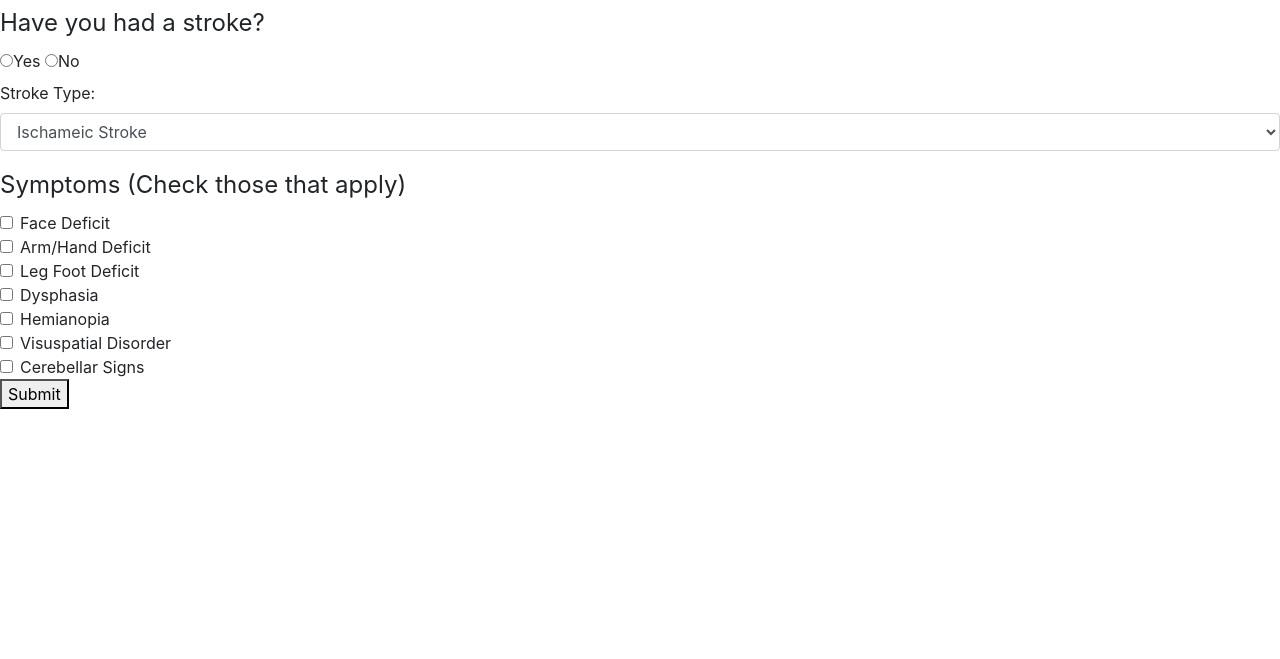
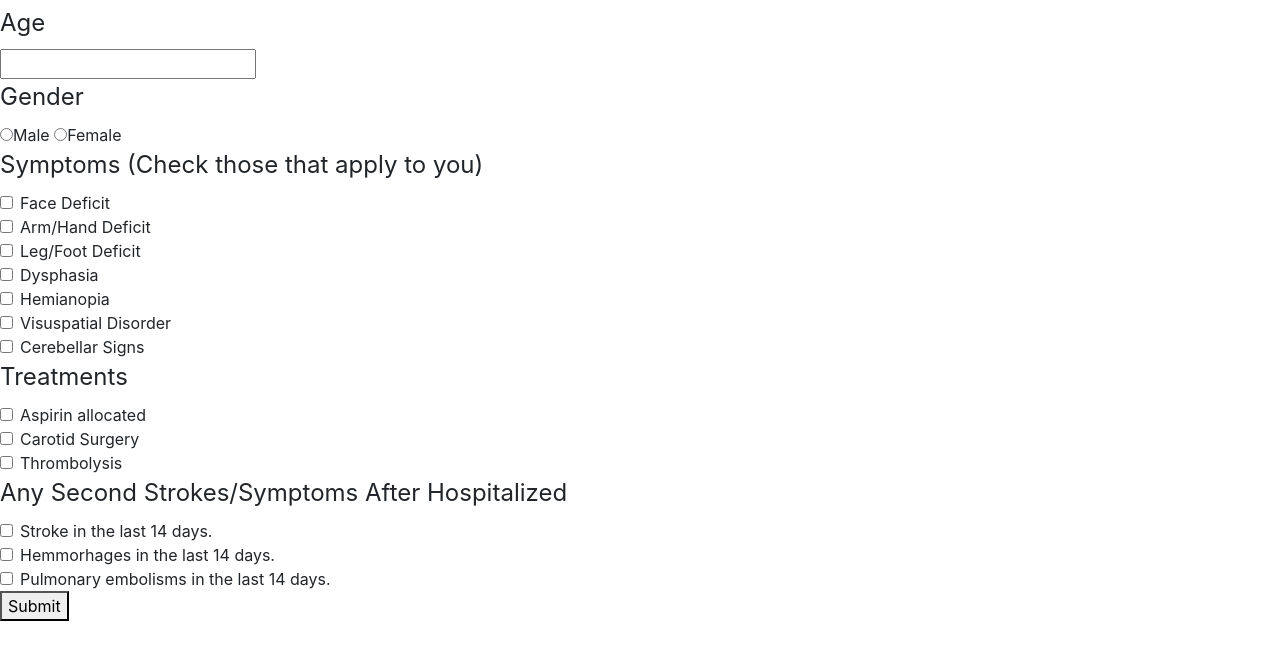
Before and after one commit to AbhinavMadahar/ASSIST, a plain HTML site: page index.html in a window 1280 px wide. Shown: the part 51-710 px from the top of the page. Drawn offline with nearby package versions, Linux system fonts and the light colour scheme.

Commit message:
Modified input variables

```diff
--- a/index.html
+++ b/index.html
@@ -11,25 +11,24 @@
 <form action="">
   <h1>ASSIST (Assesment of Stroke Survival in Short Term)</h1>
 
-  <!--- Yes or no to stroke -->
-  <legend>Have you had a stroke?</legend>
-  <div class="radio">
-    <label class="radio-inline"><input type="radio" name="stroke-boolean">Yes</label>
-    <label class="radio-inline"><input type="radio" name="stroke-boolean">No</label>
+  <!--- Age -->
+  <div class="age">
+    <legend>Age</legend>
+    <input type="number" name="age" value="">
   </div>
 
- <!--- Stroke Type -->
- <div class="form-group">
-   <label for="stroke-type">Stroke Type:</label>
-   <select class="form-control" id="stroke-type" placeholder="Select Stroke Type" >
-     <option>Ischameic Stroke</option>
-     <option>Haemorrhagic Stroke</option>
-     <option>Indeterminate Stroke</option>
-   </select>
+  <!-- Gender -->
+  <div>
+    <legend>Gender</legend>
+    <input type="radio" name="gender" value="Male">Male
+    <input type="radio" name="gender" value="Female">Female
   </div>
 
+
+
+
   <!--- Symptoms -->
-  <legend>Symptoms (Check those that apply)</legend>
+  <legend>Symptoms (Check those that apply to you)</legend>
   <div class="form-check">
     <input class="form-check-input" type="checkbox" value="" id=face-deficit>
     <label class="form-check-label" for="face-deficit">Face Deficit</label>
@@ -40,7 +39,7 @@
   </div>
   <div class="form-check">
     <input class="form-check-input" type="checkbox" value="" id=leg-foot-deficit>
-    <label class="form-check-label" for="leg-foot-deficit">Leg Foot Deficit</label>
+    <label class="form-check-label" for="leg-foot-deficit">Leg/Foot Deficit</label>
   </div>
   <div class="form-check">
     <input class="form-check-input" type="checkbox" value="" id=dysphasia>
@@ -59,6 +58,36 @@
     <label class="form-check-label" for="cerebellar-signs">Cerebellar Signs</label>
   </div>
 
+  <!-- Treatments -->
+  <legend>Treatments</legend>
+  <div class="form-check">
+    <input class="form-check-input" type="checkbox" value="" id=aspirin>
+    <label class="form-check-label" for="aspirn">Aspirin allocated</label>
+  </div>
+  <div class="form-check">
+    <input class="form-check-input" type="checkbox" value="" id=carotid>
+    <label class="form-check-label" for="carotid">Carotid Surgery</label>
+  </div>
+  <div class="form-check">
+    <input class="form-check-input" type="checkbox" value="" id=thromb>
+    <label class="form-check-label" for="thromb">Thrombolysis</label>
+  </div>
+
+  <!-- Any Second Strokes/Symptoms After Hospitalized -->
+  <legend>Any Second Strokes/Symptoms After Hospitalized</legend>
+  <div class="form-check">
+    <input class="form-check-input" type="checkbox" value="" id=stroke_14>
+    <label class="form-check-label" for="stroke_14">Stroke in the last 14 days.</label>
+  </div>
+  <div class="form-check">
+    <input class="form-check-input" type="checkbox" value="" id=haem_14>
+    <label class="form-check-label" for="haem_14">Hemmorhages in the last 14 days.</label>
+  </div>
+  <div class="form-check">
+    <input class="form-check-input" type="checkbox" value="" id=pulm_14>
+    <label class="form-check-label" for="pulm_14">Pulmonary embolisms in the last 14 days.</label>
+  </div>
+
   <button type="submit" class"btn btn-default">Submit</button>
 
 </form>
```
